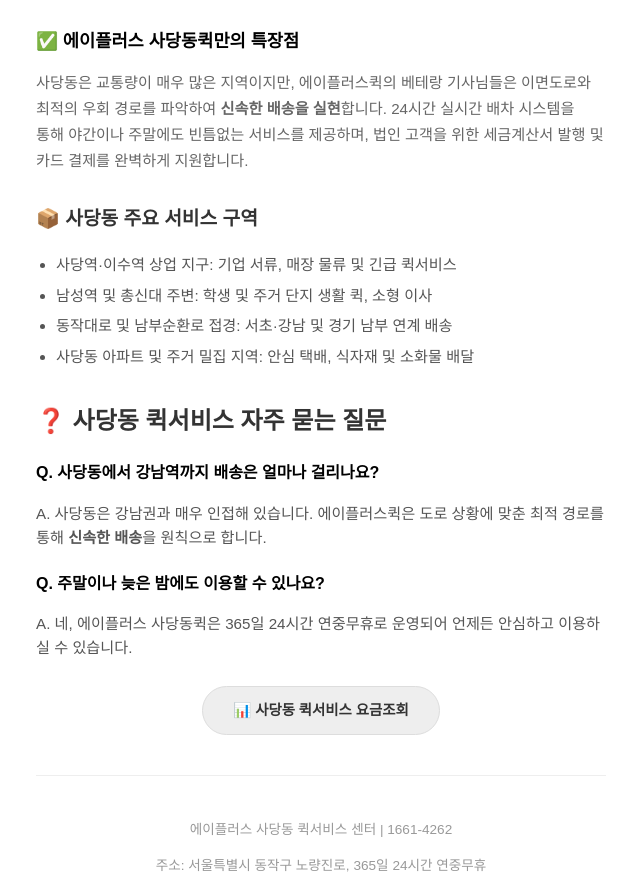
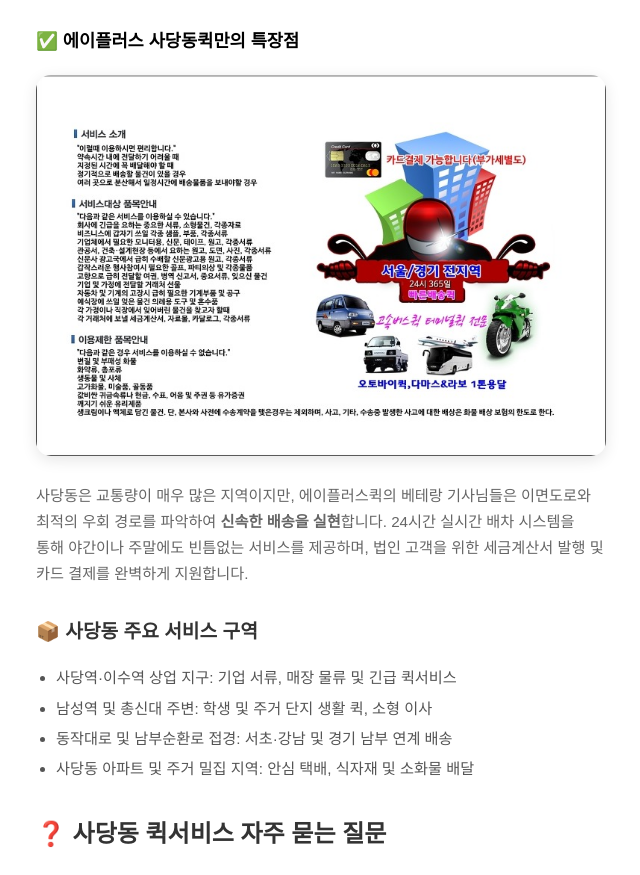
Before and after one commit to aplusquick78/sadang, a plain HTML site: page index.html in a window 1280 px wide. Shown: the part 927-1802 px from the top of the page, without its empty margins (319-959 px from the left). Drawn offline with Linux system fonts and the light colour scheme.

Commit message:
Update index.html

```diff
--- a/index.html
+++ b/index.html
@@ -122,6 +122,9 @@
 
     <section style="margin-top:30px;">
         <h2 style="font-size: 1.1rem; color: #000;">✅ 에이플러스 사당동퀵만의 특장점</h2>
+        <div style="margin: 20px 0; text-align: center;">
+            <img src="/img/quick.jpg" alt="사당동 퀵서비스 배차 시스템" style="max-width:100%; height:auto; border-radius:15px; box-shadow: 0 4px 15px rgba(0,0,0,0.1);">
+        </div>
         <p style="font-size: 0.95rem; color: #666; line-height: 1.7; word-break: keep-all;">
             사당동은 교통량이 매우 많은 지역이지만, 에이플러스퀵의 베테랑 기사님들은 이면도로와 최적의 우회 경로를 파악하여 <strong>신속한 배송을 실현</strong>합니다. 24시간 실시간 배차 시스템을 통해 야간이나 주말에도 빈틈없는 서비스를 제공하며, 법인 고객을 위한 세금계산서 발행 및 카드 결제를 완벽하게 지원합니다.
         </p>
@@ -156,4 +159,5 @@
     </footer>
 </div>
 </body>
+
 </html>
```
